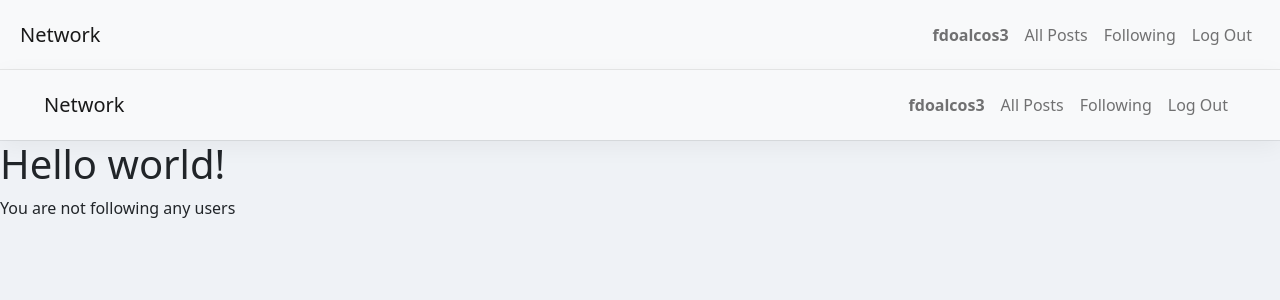
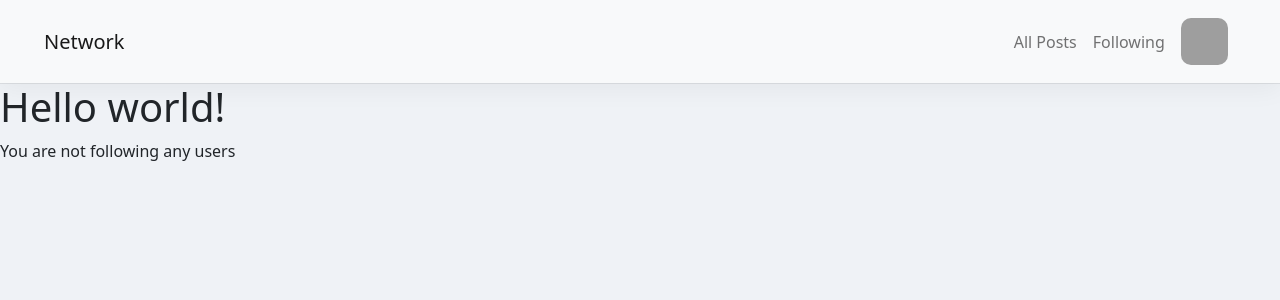
Before and after one commit to fdoalcos/Networking-web-app, a Django app: page /following in a window 1280 px wide. Shown: the top 300 px of the page. Run offline with Django 3.2, Linux system fonts and the light colour scheme; a user stored in the database is signed in; data comes from the database, SQL or seed files in the repository; both versions use the stored data as it was after the commit; some libraries are stand-ins or nearby versions; grey boxes are pictures that could not be loaded.

Commit message:
Working on following page

```diff
--- a/network/static/network/style.css
+++ b/network/static/network/style.css
@@ -1031,6 +1031,21 @@ img {
 /* navbar here  */
 
 .social__navbar {
-    padding: 15px 20px !important;
+    padding: 10px 20px !important;
     box-shadow: rgb(0 0 0 / 5%) 0px 6px 24px 0px, rgb(0 0 0 / 8%) 0px 0px 0px 1px;
 }
+
+.social__nav {
+    display: flex;
+    align-items: center;
+}
+
+.social__image {
+    /* margin-right: 10px; */
+    width: 3.95rem;
+    /* border-radius: 10px; */
+}
+
+.social__radius {
+    border-radius: 10px;
+}
--- a/network/templates/network/layout.html
+++ b/network/templates/network/layout.html
@@ -16,38 +16,6 @@
 
     </head>
     <body class="main_body">
-
-        <nav class="social__navbar navbar navbar-expand-lg navbar-light bg-light">
-            <a class="navbar-brand" href="#">Network</a>
-
-            <div class="ml-auto">
-              <ul class="navbar-nav">
-                {% if user.is_authenticated %}
-                    <li class="nav-item">
-                        <a class="nav-link" href="{% url 'profile' request.user.id %}" id="mainUser"><strong>{{ request.user.username }}</strong></a>
-                    </li>
-                {% endif %}
-                <li class="nav-item">
-                  <a class="nav-link" href="{% url 'index' %}" id="all__post">All Posts</a>
-                </li>
-                {% if user.is_authenticated %}
-                    <li class="nav-item">
-                        <a class="nav-link" href="{% url 'following' %}">Following</a>
-                    </li>
-                    <li class="nav-item">
-                        <a class="nav-link" href="{% url 'logout' %}">Log Out</a>
-                    </li>
-                {% else %}
-                    <li class="nav-item">
-                        <a class="nav-link" href="{% url 'login' %}">Log In</a>
-                    </li>
-                    <li class="nav-item">
-                        <a class="nav-link" href="{% url 'register' %}">Register</a>
-                    </li>
-                {% endif %}
-              </ul>
-            </div>
-          </nav>
           <nav class="social__navbar navbar navbar-expand-lg navbar-light bg-light">
             <div class="container-fluid">
               <a class="navbar-brand" href="#">Network</a>
@@ -55,12 +23,12 @@
                 <span class="navbar-toggler-icon"></span>
               </button>
               <div class="collapse navbar-collapse" id="navbarTogglerDemo02">
-                <ul class="navbar-nav ml-auto">
-                    {% if user.is_authenticated %}
+                <ul class="navbar-nav social__nav ml-auto">
+                    <!-- {% if user.is_authenticated %}
                     <li class="nav-item">
                         <a class="nav-link" href="{% url 'profile' request.user.id %}" id="mainUser"><strong>{{ request.user.username }}</strong></a>
                     </li>
-                    {% endif %}
+                    {% endif %} -->
                     <li class="nav-item">
                     <a class="nav-link" href="{% url 'index' %}" id="all__post">All Posts</a>
                     </li>
@@ -68,9 +36,54 @@
                         <li class="nav-item">
                             <a class="nav-link" href="{% url 'following' %}">Following</a>
                         </li>
+                        <!-- <li class="nav-item">
+                            <a class="nav-link" href="{% url 'profile' request.user.id %}" id="mainUser"><strong>{{ request.user.username }}</strong></a>
+                        </li> -->
+                        <!-- <li class="nav-item">
+                            <div class="btn-group ">
+                                <button class="" type="button" data-bs-toggle="dropdown" aria-expanded="false">
+                                    {{ request.user }}
+                                </button>
+                                <ul class="dropdown-menu">
+                                    <li class="dropdown-item">
+                                        <a class="nav-link" href="{% url 'logout' %}">Log Out</a>
+                                    </li>
+                                </ul>
+                            </div>
+
+                        </li> -->
                         <li class="nav-item">
+                            <div class="dropdown">
+                                <a class="social__image nav-link" href="#" role="button" id="dropdownMenuLink" data-bs-toggle="dropdown" aria-expanded="false">
+                                    {% if request.user.userProfile.Profile_pic %}
+                                        <img class="main__image social__radius" id="Profile_pic" src="{{ request.user.userProfile.Profile_pic.url }}" alt="image" width=50>
+                                    {% else %}
+                                        <img class="main__image social__radius" id="Profile_pic" src="https://social.webestica.com/assets/images/avatar/placeholder.jpg" alt="image" width=50>
+                                    {% endif %}
+                                </a>
+
+                                <ul class="dropdown-menu">
+                                    <li class="dropdown-item"><a class="nav-link" href="{% url 'profile' request.user.id %}" id="mainUser">My Profile</a></li>
+                                    <li class="dropdown-item"><a class="nav-link" href="{% url 'register' %}">Logout</a></li>
+                                </ul>
+                            </div>
+                        </li>
+
+                        <!-- <div class="btn-group edit__button">
+                            <button class="edit__buttondropdown" type="button" data-bs-toggle="dropdown" aria-expanded="false">
+                            ...
+                            </button>
+                            <ul class="dropdown-menu">
+                                {% if inbox.users == request.user %}
+                                    <li class="dropdown-item" id="inbox_{{ inbox.id }}" data-id="{{ inbox.id }}" data-bs-toggle="modal" data-bs-target="#staticBackdropedit{{ inbox.id }}">Edit post</li>
+                                {% else %}
+                                    <li class="dropdown-item">Cannot edit post</li>
+                                {% endif %}
+                            </ul>
+                        </div> -->
+                        <!-- <li class="nav-item">
                             <a class="nav-link" href="{% url 'logout' %}">Log Out</a>
-                        </li>
+                        </li> -->
                     {% else %}
                         <li class="nav-item">
                             <a class="nav-link" href="{% url 'login' %}">Log In</a>
```
Also changed, not shown: db.sqlite3.
